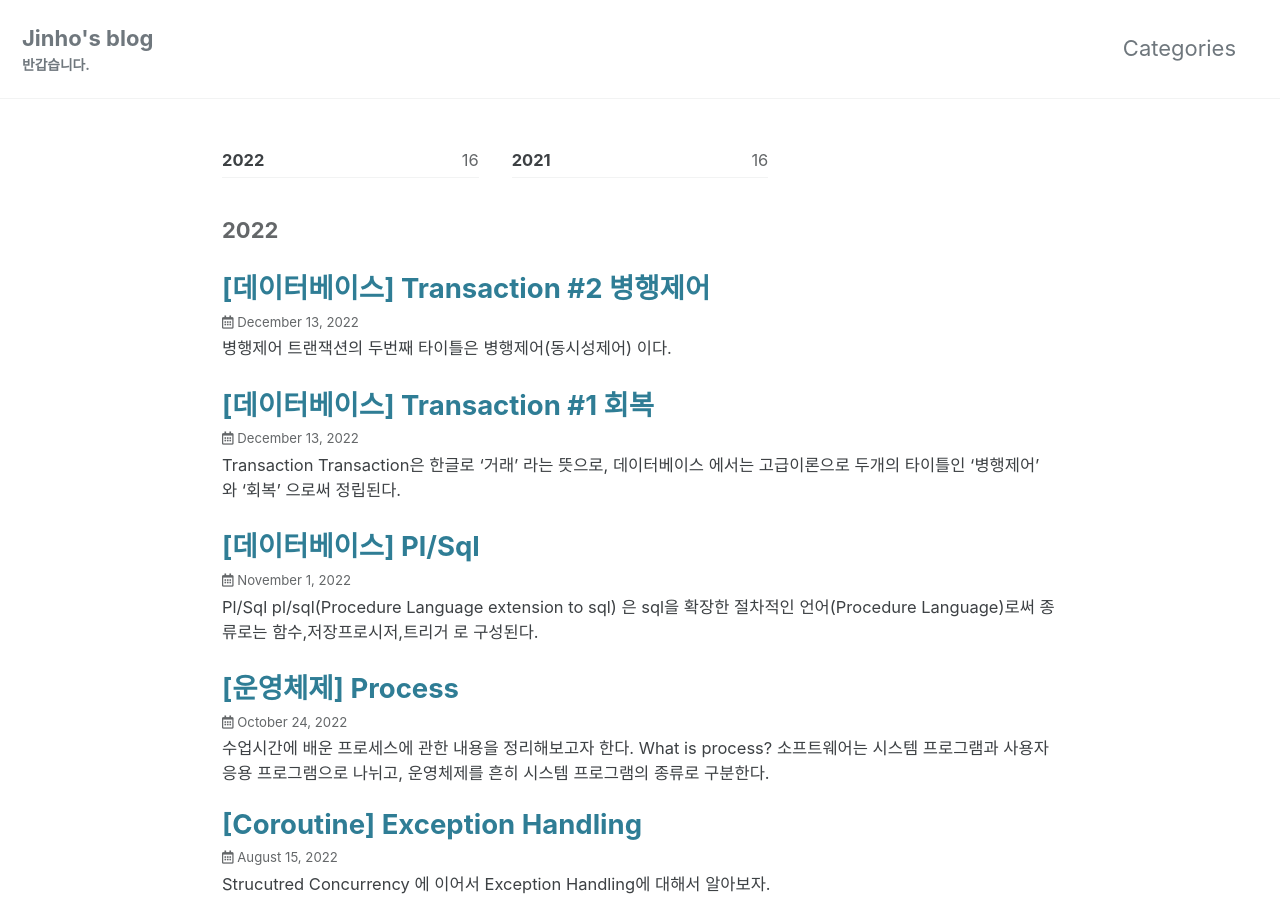
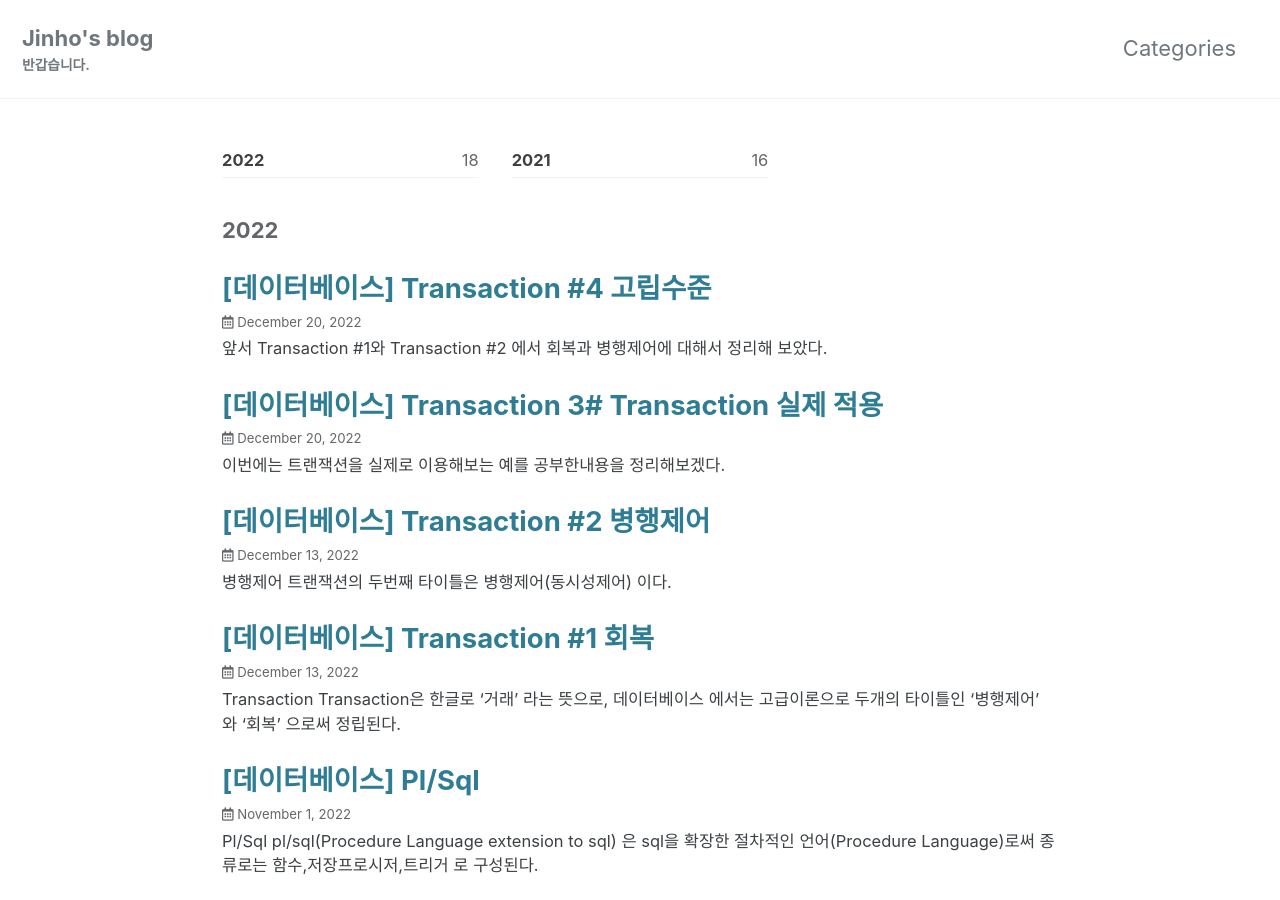
Before and after one commit to jowunnal/jowunnal.github.io, a Jekyll site: the page built from blog_making.html, in a window 1280 px wide and 900 px high. Built offline with Jekyll 4.4.1, drawn with Linux system fonts in a browser that asks for light colours; cached includes are drawn as plain includes; part of the change alters nothing that is shown.

Commit message:
transaction의 적용예와 고립수준설정

````diff
--- a/_posts/2022-12-13-transaction1.md
+++ b/_posts/2022-12-13-transaction1.md
@@ -18,7 +18,11 @@ A라는 사람이 B라는 사람에게 만원을 송금했다고 가정해보자
 
 만약, A계좌에서는 만원이 차감됬는데 B계좌에는 만원이 증감되지 않으면 누가 이은행의 시스템을 신뢰하겠는가??
 
-이러한 하나의 작업단위에 모아진 논리적 연산들을 데이터베이스 에서는 'Transaction' 이라고 한다.
+또한, 동일한 데이터에 두개이상의 작업이 동시에 접근했을때 데이터의 무결성에 오류가 발생할 여지가 있다.
+
+동일계좌에서 만원을 출금하는 연산을 두명이상이 동시에 수행했을때, 출금이 모두 성공한다면 은행은 거지가 될것이다.
+
+이러한 하나의 작업단위에 모아진 물리적연산(데이터베이스의 연산)들을 모아놓은 하나의 논리적 연산을 데이터베이스 에서는 'Transaction' 이라고 한다.
 
 # 특성
 ---
@@ -26,9 +30,9 @@ A라는 사람이 B라는 사람에게 만원을 송금했다고 가정해보자
 Transaction은 4가지의 특성을 가진다.
 
 - 원자성(Automicity) : 더이상 쪼개어질수 없는 성질이다. 즉 하나의 작업은 쪼개어질 수 없다는 의미이다. All or Nothing (모두 수행되던지, 아니면 아무것도 수행되지 말던지)
-- 일관성(Consistency) : 작업이 수행된후 항상 데이터는 일관성을 가져야 한다. 내 계좌에 만원을 송금했는데 0원이 있으면 안된다는 의미이다.
+- 일관성(Consistency) : 작업이 수행된후 항상 데이터는 일관성을 가져야 한다. 트랜잭션이 수행되기 전과 수행후가 일관성이 있어야 한다. A계좌에 만원이 있는데 5천원을 B계좌로 입금한다 했을때 연산전의 총금액이 만원이고 연산후의 총금액도 만원이 되어야만 한다.
 - 격리성(Isolation) : 수행중인 트랜잭션에서 다른 트랜잭션이 간섭할수 없다. 내가 계좌에서 만원을 빼고있는데, 부모님이 똑같이 만원을 빼서 2만원을 출금하면 은행은 ~~호구가된다.~~
-- 지속성(Durability) : 작업이 수행된 후에도 데이터는 지속적으로 유지되어야 한다. 만원을 내계좌에 송금했는데 일주일뒤에는 0원이되면? ~~멱살을..~~
+- 지속성(Durability) : 작업이 수행된 후에도 데이터는 영구적으로 비휘발성 저장장치에서 지속적으로 유지되어야 한다. 만원을 내계좌에 송금했는데 일주일뒤에는 0원이되면? ~~멱살을..~~
 
 원자성과 지속성은 '회복'에 부합하는 특성이고, 일관성과 격리성은 '병행제어'에 부합되는 특성이다.
 
@@ -113,7 +117,7 @@ Main Memory(Buffer) -> Log -> DataBase 의 순서로 데이터가 write 된다.
 
 DBMS에 따라 이러한 갱신작업을 즉시 할수도 있고 지연 할수도 있다.
 
-#### 즉시갱신은 갱신연산이 하나하나 수행될 때 마다 Log에 기록하는 방법이다.
+#### 즉시갱신은 갱신연산이 하나하나 수행될 때 마다 DB에 반영하는 방법이다.
 
 ```
 <트랜잭션A, start>
@@ -127,7 +131,7 @@ DBMS에 따라 이러한 갱신작업을 즉시 할수도 있고 지연 할수
 
 위에서 설명한바와 같이 즉시갱신에서는 해당위치에서 장애가 발생하면 undo가 수행되어 Rollback 되어진다.
 
-이때 x값의 갱신연산이 적혀있으므로 x값을 10으로 바꾸는 rollback 연산이 이루어 진다.
+이때 로그에 있는 정보에 따라 x값의 갱신연산이 적혀있으므로 x값을 10으로 바꾸는 rollback 연산이 이루어 진다.
 
 ```
 <트랜잭션A, start>
@@ -143,7 +147,9 @@ DBMS에 따라 이러한 갱신작업을 즉시 할수도 있고 지연 할수
 
 하지만 지연갱신은 조금 다르다.
 
-#### 지연갱신은 commit 연산이 수행 될 때마다 로그에 기록하는 방법이다.
+#### 지연갱신은 commit 연산이 수행 될 때마다 DB에 반영하는 방법이다.
+
+즉, 메인메모리(버퍼)와 로그에 데이터베이스의 연산들이 일어난것을 기록해두고 이내용들이 commit이 수행되면 DB에 기록된다.
 
 ```
 <트랜잭션A, start>
@@ -155,7 +161,7 @@ DBMS에 따라 이러한 갱신작업을 즉시 할수도 있고 지연 할수
 <트랜잭션A, commit>
 ```
 
-지연갱신에서 위상황은 commit이 수행되기 전이므로 로그에 기록되어져 있지 않은 상태다. 즉 장애가 발생하면 그냥 없던일로 취급하고 __무시__ 하고 로그의 내용만 버리면 된다.
+지연갱신에서 위상황은 commit이 수행되기 전이므로 DB에 기록되어져 있지 않은 상태다. 즉 장애가 발생하면 그냥 없던일로 취급하고 __무시__ 되며, 해당 버퍼와 로그의 내용만 버리면 된다.
 
 ```
 <트랜잭션A, start>
@@ -167,7 +173,7 @@ DBMS에 따라 이러한 갱신작업을 즉시 할수도 있고 지연 할수
 
 ```
 
-또한 위상황에서는 commit 수행 이후 이므로 로그에 기록되어져 있고, commit이후 이므로 당연히 redo 한다.
+또한 위상황에서는 commit 수행 이후 이므로 로그에 기록되어져 있고, commit이후 이므로 당연히 로그의 내용을 토대로 redo 한다.
 
 #### 즉, 지연갱신의 차이점은 undo를 하지 않는다는 것이다.
 
--- /dev/null
+++ b/_posts/2022-12-20-transaction3.md
@@ -0,0 +1,203 @@
+---
+title: "[데이터베이스] Transaction 3# Transaction 실제 적용"
+categories:
+- DataBase
+tags:
+- Study
+---
+
+이번에는 트랜잭션을 실제로 이용해보는 예를 공부한내용을 정리해보겠다.
+
+# DBMS 에서의 Transaction 적용
+---
+오라클의 SQL Developer(SQD)에서 transaction은 하나의 갱신연산(insert,update,delete)를 수행할때 마다 transaction이 묵시적으로 시작되고, commit 혹은 rollback을 호출하면 종료된다.
+
+명시적으로 호출하기 위해서는 set transaction name '트랜잭션이름' 을 명시적으로 호출하여 트랜잭션을 시작할수있다.
+
+그리고 갱신연산이나 검색을 수행할때 호출한 연산들을 테이블내의 행(Tuple)단위로 lock을 걸고, commit 이나 rollback을하면 트랜잭션이 종료되면서 unlock이 수행된다.
+
+행단위? 라는것에 대한 구체적인 예시를 살펴보자
+
+```
+set transaction name 'T1' -> 트랜잭션의 명시적 시작
+update 고객 set 고객이름 = '진호' where 고객아이디 = 'jowunnal'
+commit -> 트랜잭션 종료
+```
+
+여기에서 lock이 수행되는 행(Tuple)은 고객아이디가 'jowunnal' 인 튜플이다.
+
+따라서 다른 트랜잭션에서 고객아이디가 jowunnal 인 튜플에 동시에 접근하게 되면 해당 T1 트랜잭션이 종료될때 까지 __대기__ 한다.
+
+또한, 동일세션에서는 set transaction 구문으로 두개이상의 트랜잭션을 시작하면 오류가 발생한다.
+
+테스트를 하기 위해서는 SQD를 하나더 실행해서 다른 세션에서 각각 set transaction으로 트랜잭션을 명시적으로 실행시켜서 테스트 하면 된다.
+
+# JDBC Programming
+---
+자바 프로그램에서 DB를 연결하기 위해서는 몇가지 추가적인 작업을 더 해주어야 한다.
+
+먼저 해당 DBMS의 Driver를 다운받아 import 해주어야 한다. 이는 자바와 DBMS를 연결하기 위해 필요한 표준 API를 제공해주는 드라이버 이다.
+
+DBMS마다 각각의 공식 사이트에서 JDBC Driver를 다운받은후 자바 프로젝트의 import 경로내에 오라클의경우 ojdbc.jar을 이동시킨후
+
+두가지 방법으로 드라이버를 Load 해주어야 한다.
+
+1. 환경변수를 추가하는 방법
+2. 자바 프로그램내에서 Class.forname() 메소드를 이용하는 방법
+
+환경변수의 경우는 생략하고, 자바프로그램내에서 class.forname() 메소드의 파라미터로 오라클의 경우 "oracle.jdbc.oracleDriver" 을 넣어주고 드라이버를 load한다.
+
+드라이버를 Load하는 작업은 프로그램이 실행될때 한번만 해주면 된다.
+
+드라이버를 load한후 DriverManger.getConnection(url,id,pw) 를 호출하여 url에는 db의 해당 포트주소, id는 오라클의 계정과 pw는 비밀번호를 파라미터로 받아온다.
+
+그리고 반환되는 Connection 객체를 통해 데이터베이스에 접근할수 있다.
+
+데이터베이스에는 연결될수 있는 사용자의 수가 일정수만큼 정해져있고, 여러 사용자가 동시에 많은 인원이 접속하기 위해서는 원하는 작업이 필요할때 마다 Connection 객체를 열고, 사용이 모두 끝나면 Connection 객체의 close() 메소드를 호출하여 닫아주어야 한다.
+
+즉, 사용할때 호출하고 사용이끝나면 닫아주어야 하므로 DriverManager.getConnection()을 호출하는 작업을 메소드로 분리해놓고 SQL문을 호출하는 메소드의 맨처음에 호출하고 사용이 끝나면 close()로 닫아주는 방식으로 사용하여야 한다.
+
+### SQL문 사용
+SQL문을 사용하기 위해서는 Statement 객체를 생성하여야 한다.
+
+Statement객체는 3가지로 분류되는데 Statement, PreparedStatement, CallableStatement가 있다. Statement를 상속받는게 PreparedStatement고 , PreparedStatement를 상속받은게 CallableStatement이다.
+
+# Statement ?
+---
+Statement 객체는 위에서 만들었던 Connection 객체의 createStatement()을 호출하여 생성할수 있다.
+
+그리고 해당 Statement객체에 executeQuery(sql) 메소드로 파라미터에 있는 문자열의 sql문인 select문을 수행하거나, executeUpdate(sql) 메소드를 호출하여 insert,update,delete 연산을 수행할수 있다.
+
+executeQuery()의 반환값은 ResultSet객체인데 이는 오라클에서의 Cursor에 해당한다. ResultSet 객체로 받아 getXXX() 메소드를 통해 (XXX는 type) 해당 select문의 튜플들을 속성 하나하나에 따라 반환받을수 있다. 파라미터로 숫자를 넣으면 해당인덱스의 위치에 해당하는 속성값을 가져올수있고, 속성명을 명시하면 해당속성의 값을 가져올수도 있다.
+
+ResultSet객체는 Cursor에서 사용하듯이 next()메소드를 호출하여 다음튜플을 가리키게 할수있다. 하지만 주의할점은 ResultSet객체를 맨처음 가져오면 테이블자체를 가리키고 있기 때문에 반드시 Resultset.next()를 한번호출하고 getXXX()로 해당 속성의 데이터를 가져와야만 한다.
+
+물론 보통 while(rs.next) { To do ... } 형식으로 사용하기 때문에 실수를 잘 하지는 않는다.
+
+executeUpdate()의 반환값은 처리된 행의 개수가 int타입으로 반환된다.
+
+또, execute(sql) 문으로 파라미터로 sql문을 넣으면 해당 반환값으로 select문이 sql문으로 들어갔다면 True가 반환되고, insert,update,delete문이 sql문으로 들어갔다면 false가 반환된다.
+
+사용이 끝나면 ResultSet객체와 Statement객체를 close()메소드를 호출하여 닫아주어야 한다.
+
+# PreparedStatement ?
+---
+PreparedStatement는 위에서 설명햇듯이 Statement를 상속받아 만들어진 클래스다.
+
+둘의 차이점은 뭘까?
+
+Statement의 경우 sql문을 문자열 처리하여 where 조건에 해당하는 변수를 R-value로 집어넣을때 __where = '"+변수+"'__ 와 같은 형식으로 사용한다.
+
+이는 질의문의 구성이 복잡하다는 단점이 있다.
+
+또한, 해당 질의문이 문자열처리 되어 있고 미리 컴파일하지 않는 구조이기 때문에 Run Time이 되어서야 질의문에 오류가 있는지 없는지 확인할수 있다.
+
+실행시킬때 마다 질의문을 해석하기 때문에 속도가 느리다는 단점역시 존재한다.
+
+PreparedStatement는 이러한점을 보완한 클래스이다.
+
+Connection객체의 prepareStatement() 메소드로 호출하고 파라미터로 sql문을 여기서 집어넣는데 where조건에 해당하는 것들을 __where = ?__ 형태로 문자열 처리하여 넣는다.
+
+그리고 PreparedStatement객체의 setXXX() 메소드를 호출하여 첫번째 매개변수로 ?의 위치를 맨앞부터 차례대로 1,2,3,4 숫자번호 형식으로 넣고, 두번째 매개변수로 해당조건에 들어갈 변수인 R-value를 집어넣는다.
+
+즉 아래와 같은 형태이다.
+
+```
+PreparedStatement pstmt = con.prepareStatement('update 학생 set 이름='진호' where 학번 = ?');
+pstmt.setInt(1,학번값);
+```
+
+이러한 점을 통해 질의문 구성이 단순해지며, 질의문을 미리 컴파일하는 구조 이기 때문에 컴파일타임에 에러가 있는지 확인할 수 있다는 점이 있으며 속도가 빠르다는 장점이 있다.
+
+그외의 executeQuery()나 executeUpdate() 등등은 Statement와 동일하다.
+
+# CallableStatement ?
+---
+CallableStatement는 PreparedStatement를 상속받기 때문에 그장점들을 모두 사용함과 동시에 DBMS에 존재하는 저장프로시저,함수,패키지 등의 객체를 호출할때 사용한다.
+
+```
+CallableStatement cstmt = con.prepareCall("{call 저장프로시저이름(?,?,?)}");
+cstmt.setInt(1,변수);
+cstmt.registerOutParameter(2,Types.Integer);
+cstmt.registerOutParameter(3,OracleTypes.Cursor);
+cstmt.executeQuery();
+Int a = cstmt.getInt(2);
+ResultSet rs = (ResultSet)cstmt.getObject(3);
+while(rs.next){
+	To do..
+}
+```
+
+예제에 많은내용을 넣어보았다.
+
+먼저 Connection객체의 prepareCall() 메소드를 호출하여 sql문을 파라미터로 넣고 수행한다. sql문은 저장프로시저 이름을 call 이름 형식으로 가져오고, 해당 저장프로시저의 매개변수를 ? 로 넣어 가져오도록 했다.
+
+저장프로시저의 파라미터의 첫번째는 in 형식이고, 두번째는 out 형식의 number값이고, 세번째는 out형식의 Cursor이다.
+
+첫번째형식은 위에서 설명한 preparedStatement랑 겹치기 때문에 생략하고, out파라미터의 경우 L-value에 해당하기 때문에 registerOutParameter() 메소드로 받아온다.
+
+매개변수 첫번째값은 ? 의 위치이고, 두번째값은 해당 저장프로시저의 두번째 매개변수의 타입이다. number값이기 때문에 자바의 Integer를 타입으로 지정하면 알아서 가져온다.
+
+세번째 out파라미터의 경우 저장프로시저에서 cursor를 out 파라미터로 설정했을 경우이다. 이것은 자바내에서 cursor에 해당하는 타입이 없기때문에 OracleTypes.Cursor로 명시한다.
+
+프로시저 호출은 select와 같은 executeQuery()를 수행하여 호출하고, 해당 out파라미터의 값을 가져오기위해 CallableStatement의 getXXX() 메소드를 사용한다.
+
+Cursor의 경우 가져올때 ResultSet타입으로 변환하여 해당 커서가 가리키는 테이블의 튜플들을 하나씩 가져와서 사용하면 된다.
+
+CallableStatement의 장점은 앞서 [plsql](https://jowunnal.github.io/database/plsql/ "link")에서 설명햇듯이 비즈니스로직이 서버에 존재하기 때문에 보안이 높다는 점 클라이언트가 단순하다는 점과 서버로 전송하는 데이터의 양이 적기 때문에 트래픽이 적다는 장점이 있다.
+
+하지만 서버에서 로직이 동작하면서 서버의 부하는 증가하게 된다.
+
+또 PrepareStatement의 장점을 그대로 가져 질의문을 미리 컴파일하기 때문에 질의문구성이 쉽고, 에러검출을 컴파일타임에 알수있다는 점이 있으며 자주실행하는 기능일수록 속도가 빠르다는 장점이 있다.
+
+마찬가지로 모든 사용이 끝나면 cstmt.close()를 호출하여 리소스를 제거해주어야 한다.
+
+정리해보자면,
+
+1. JDBC를 Class.forname() 혹은 환경변수 설정으로 Load해온다.
+2. DriverManager.getConnection(url,id,pw) 로 DB와 자바프로그램을 연결한다.
+3. 연결된 Connection객체로 질의문을 수행하기위해 Statement객체를 생성한다.
+4. 질의문을 execute()문으로 수행한다.
+5. 수행결과를 ResultSet 혹은 처리된행의개수 로 처리해준다.
+6. 리소스를 모두 제거한다.
+
+# Java Programming 에서의 Transaction 적용
+---
+자바 프로그램에서는 묵시적으로 AutoCommit 방식이기 때문에 하나의 갱신연산을 Transaction 하나로 처리한다.
+
+명시적으로 트랜잭션을 처리하기 위해서는 Connection객체의 setAutoCommit(false)를 호출해야 한다.
+
+이후 갱신연산을 수행하기 위해 statement객체를 생성하고 Statement객체의 addBatch(sql)로 sql문 하나하나에 대해서 트랜잭션에 추가한다.
+
+praparedStatement를 사용할 경우 prepareStatement(sql)로 sql문을 구성시킨뒤 sql문의 ? 조건들에 대해서 pstmt.setXXX()로 설정하고 나서 addBatch()를 수행하면 된다.
+
+그리고 모든 갱신연산들을 추가했다면 Statement객체 혹은 preparedStatment객체의 executeBatch()로 한번에 트랜잭션을 수행시킨다.
+
+이때 반환되는 값은 int 배열타입으로 반환되는데 addBatch()로 집어넣은 sql문 순서대로 배열인덱스 0부터 시작하고, 해당 배열의 값으로 처리된 행의개수가 반환된다.
+
+마지막으로 갱신연산들을 수행하고 나서 Connection객체의 commit() 혹은 rollback()을 호출하면 트랜잭션이 종료된다.
+
+검사점회복기법인 CheckPoint를 적용시킬수도 있다.
+
+원하는 위치에 Connection 객체의 setSavePoint()메소드를 호출하여 savepoint를 지정한다.
+
+이후 rollback() 의 파라미터로 함수중복으로 구성된 SavePoint 객체의 값을 집어넣어 생성된 SavePoint 객체 이후의 내용부터 회복이 필요하면 수행하게 된다.
+
+```
+con.setAutoCommit(false);
+Preparedstatement pstmt = con.prepareStatement(sql);
+pstmt.setInt(1,변수);
+pstmt.setString(2,'값');
+pstmt.addBatch();
+SavePoint savepoint = con.setSavePoint();
+pstmt.setInt(1,변수2);
+pstmt.setString(2,'값2');
+pstmt.addBatch();
+
+int[] results = pstmt.executeBatch();
+for(i=0;i<results.size;i++);
+	System.out.println(result[i]);
+
+con.rollback(savepoint);
+con.commit();
+```
--- /dev/null
+++ b/_posts/2022-12-20-transaction4.md
@@ -0,0 +1,109 @@
+---
+title: "[데이터베이스] Transaction #4 고립수준"
+categories:
+- Projects
+tags:
+- Study
+---
+
+앞서 [Transaction #1](https://jowunnal.github.io/database/transaction1/ "link")와 [Transaction #2](https://jowunnal.github.io/database/transaction2/ "link") 에서 회복과 병행제어에 대해서 정리해 보았다.
+
+마지막은 T1+T2가 Read+Write의 경우에서 발생하는 __현상__ 이다.
+
+Write+Write에서는 발생하는 __문제__ 라고 얘기했고 갱신분실,모순성,연쇄복귀 의 문제점들을 지키기 위해 2PL을 이용한다고 했었다.
+
+이것들은 반드시 해결해야하는 문제점들 이었다.
+
+하지만 Read+Write에서 발생하는 것은 문제가 아니라 __현상__ 이다. 즉 문제점은 아니라는 것이다.
+
+왜그런지 살펴보자.
+
+# Read+Write의 현상들
+---
+Read+Write에서 발생하는 현상은 다음 3가지와 같다.
+
+1. Dirty Read
+2. Non-Repeatable Read
+3. Phantom Read
+
+### Dirty Read
+Read UnComitted (커밋하기 전에도 데이터를 읽을수 있는 경우)에서 T2가 데이터를 write 한채로 부분완료 상태일때 (물리적연산들을 모두 수행하고 commit 혹은 rollback을 호출하기 직전의상태) T1이 데이터를 읽었다고 가정해보자.
+
+T2가 commit을 수행하면 T1은 재대로된 데이터를 읽은 셈이다.
+
+하지만 T2가 rollback을 수행하면 T1은 잘못된 데이터를 읽은 셈이된다.
+
+이처럼 T2의 수행에 따라 T1의 읽기작업이 잘못될수도 잘된것일수도 있는 __현상__ 이 발생하게 된다.
+
+이는 T1이 읽기를 수행한 시점이 억울하게도 T2가 아직 부분완료 일때 읽어서 발생하게 된다.
+
+즉, 다시 T1이 읽기를 수행한다거나 T2가 완료상태에서 읽엇을 경우에는 발생하지 않는다.
+
+이러한점을 고려하여 학계에서도 의견이 분분하다고 하지만.. 교수님께서는 이를 __현상__ 이지 문제는 아니다 라고 말씀하셨다.
+
+또한 이러한점들을 허용 할것인지 비허용 할것인지는 사용자 즉, DBA가 결정하게 하는것이 좋다는 것이고 이를 __고립수준__ 설정 이라고 한다.
+
+물론, Oracle에서는 기본적으로 Read Committed 방식이기 때문에 commit된 내용만 다른세션에서 읽을수 있어 default로 dirty read를 허용하지 않는다.
+
+이 수준을 고립수준 1단계 라고 한다. ( 0,1,2,3,4 단계가 존재함)
+
+### Non-Repeatable Read
+Non-Repeatable Read는 T1이 반복해서 읽기 작업을 수행하는 도중에 T2가 데이터를 변경(update)한 경우이다.
+
+```
+set transaction name 'T1'
+select 학번 from 학생 where 고객이름 = '진호' --> 학번=2017
+
+		set transaction name 'T2'
+		update 학생 set 학번 = '2016' where 고객이름='진호'
+
+select 학번 from 학생 where 고객이름 = '진호' --> 학번=2016
+```
+
+이경우 dirty Read와는 달리 T2가 commit을 했을때 수행시점을 달리하였을때 앞선시점과 이후시점의 결과값이 달라서 T1의경우 앞선시점에 읽은 데이터가 잘못된 데이터가 되버린다.
+
+하지만 이또한 수행시점이 달랐을뿐 문제가아니라 __현상__ 이라는 것이다. 나중에 읽은 데이터는 당연히 다를수도 있다는 현상인 것이다.
+
+### Phantom Read
+Phantom Read의 경우 T1이 반복읽기를 하던중에 T2가 데이터를 삽입(insert)하여 앞선시점과 이후시점의 데이터가 달라 잘못된 읽기를 했을 경우이다.
+
+```
+set transaction name 'T1'
+select count(학번) as "학생수" from 학생 --> 학생수:4
+
+		set transaction name 'T2'
+		insert 학생(학번,이름) values ('홍길동',2020)
+
+select count(학번) as "학생수" from 학생 --> 학생수:5
+```
+
+이역시 dirty Read와는 달리 T2에서 commit을 했을경우, 반복읽기를 하던중에 앞선시점과 이후시점의 읽은 데이터의 값이 달라 이후시점에 없던 데이터가 생기는 유령데이터를 읽은 셈이 되버린다.
+
+서로 시차를 달리해서 읽었을 뿐이지 이또한 문제점이 아니라 그저 __현상__ 일뿐이다.
+
+# 고립수준 설정
+---
+이러한 현상들을 허용할것인지 비허용할것인지는 사용자인 DBA가 결정할 문제이다.
+
+시차가 달라서 발생한 현상들을 문제라고 보고 무조건 비허용하는 것은 옳지 않다는 것이다.
+
+고립수준의 단계는 다음과 같다.
+
+1. 0단계 : 고립수준을 아에 설정하지 않음
+2. 1단계 : Read UnCommitted (상수 1)
+3. 2단계 : Read Committed (상수2)
+4. 3단계 : Repeatable Read (상수4)
+5. 4단계 : Serializable (상수8)
+
+1단계는 dirty read, non-repeatable read, phantom read를 모두 허용하는 수준이다. 얼핏보면 0단계와 비슷하지만 학계에서는 필요하다고 생각해서 이 또한 나누었다고 한다..
+2단계는 dirty read는 비허용, non-repeatable read, phantom read 은 허용하는 수준이다.
+3단계는  dirty read, non-repeatable read는 비허용 , phantom read 은 허용하는 수준이다.
+4단계는 모두 비허용하는 단계이다.
+
+2단계가 oracle의 Default이며 또한 oracle은 Serializable을 지원하고 나머지는 지원하지 않는다.
+
+고립수준이 높아질수록 DBMS의 간섭이 커진다는 것을 의미하기도 한다.
+
+이렇게해서 학부 커리큘럼상 배운 Transaction에 대해서 모두 정리해 보았다.
+
+내용은 상당히 어렵게 보이지만 이해하는데는 어렵지않았다.
````
